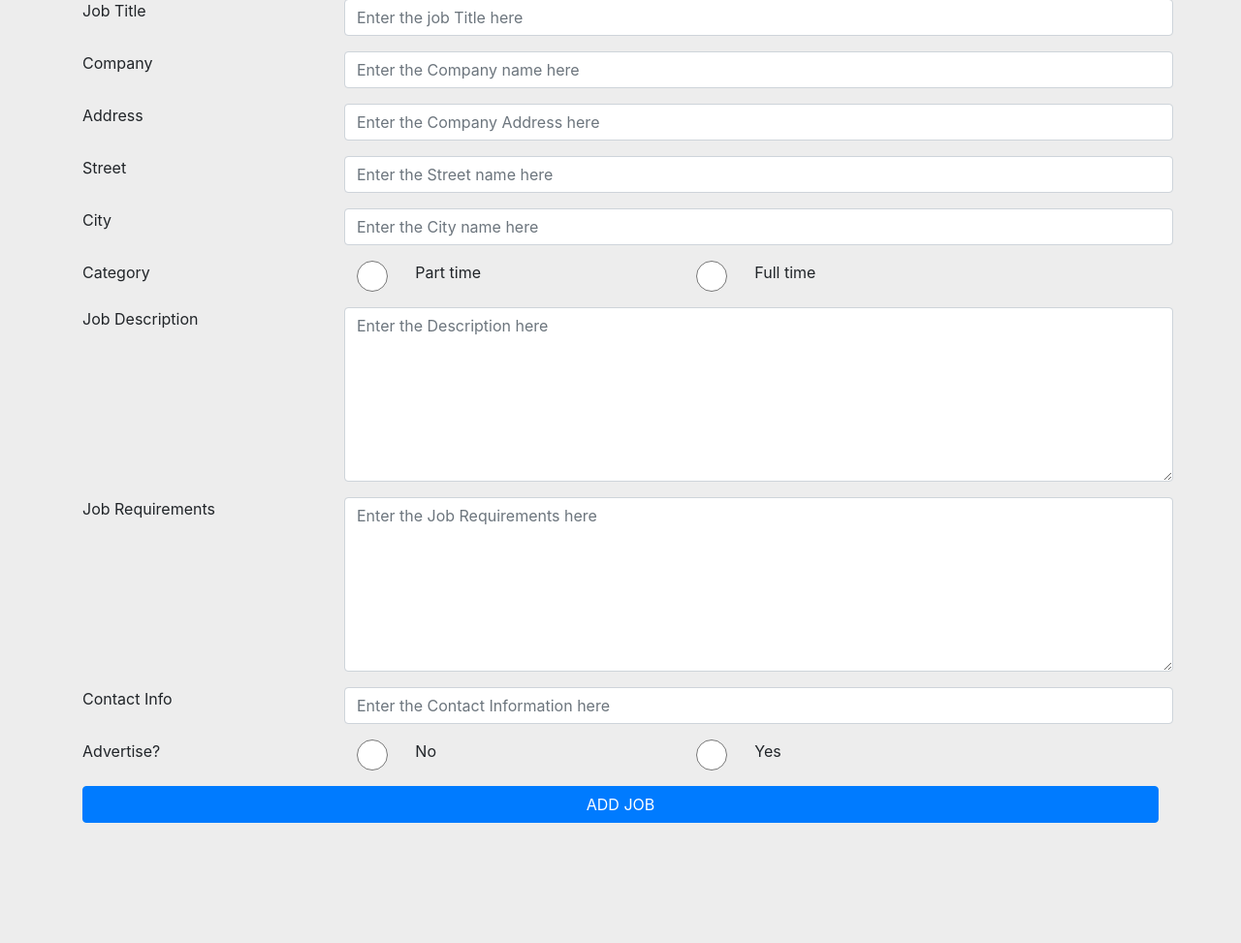
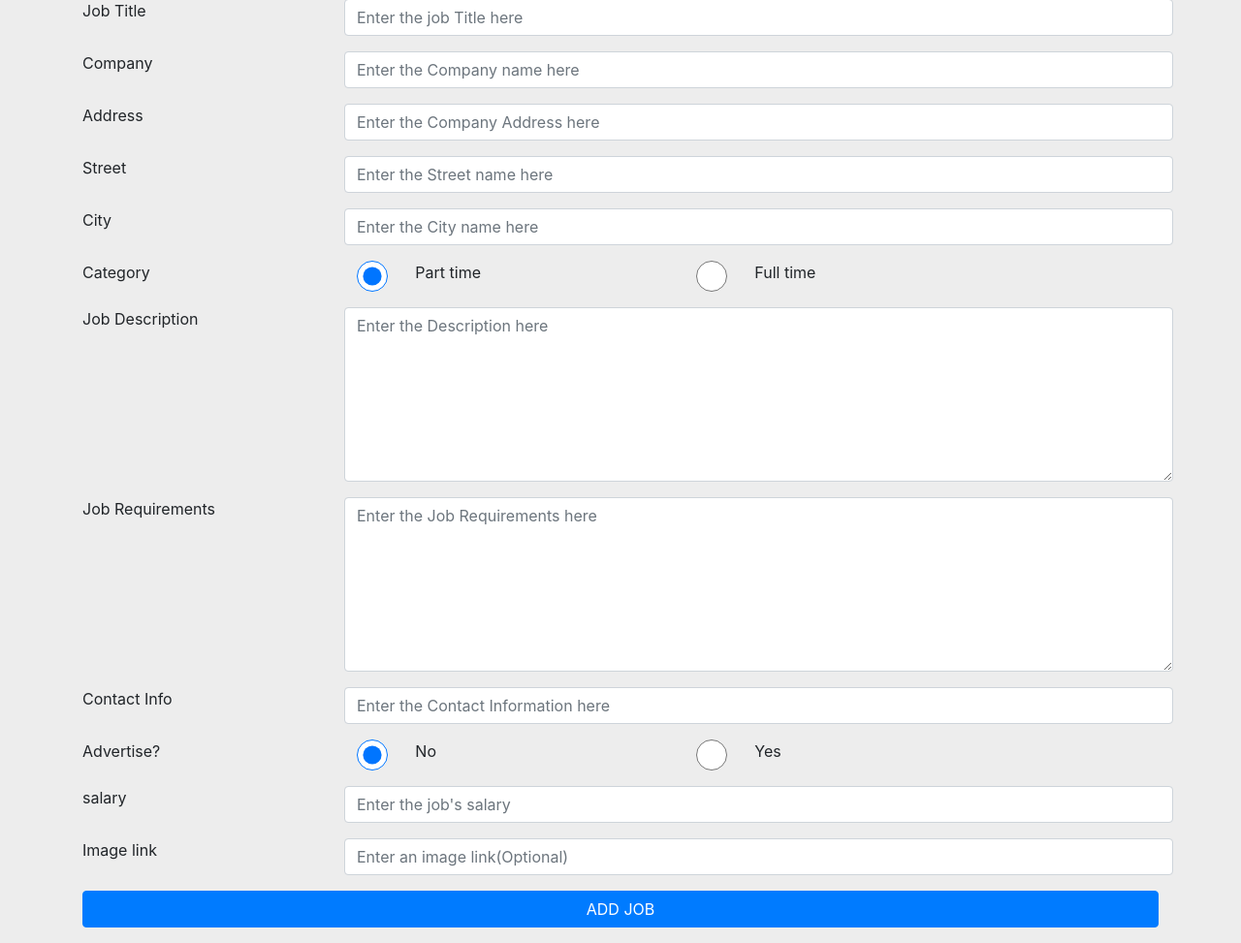
Before and after one commit to ttdlh/Job-Website, a PHP site: page /addjob.php in a window 1280 px wide. Shown: the part 73-1046 px from the top of the page at 97% size. Before the commit the page ends 922 px from the top, so only its background shows below. Run offline with PHP 8.4, Linux system fonts and the light colour scheme; a user stored in the database is signed in.

Commit message:
preReady

```diff
--- a/addjob.php
+++ b/addjob.php
@@ -1,3 +1,77 @@
+<?php
+  session_start();
+
+  if(!(isset($_SESSION['username']))){
+    header('Location: index.php');
+  }
+  $_POST['insertERR']= 0;
+  $iError= '';
+  $title= '';
+  $company= '';
+  $address= '';
+  $street= '';
+  $city= '';
+  $desc= '';
+  $requirements= '';
+  $contact= '';
+  $salary= '';
+  $image= '';
+
+  if(isset($_POST['add'])){
+    if($_POST['job_title'] != ''){
+      if($_POST['company'] != ''){
+        if($_POST['address'] != ''){
+          if($_POST['street'] != ''){
+            if($_POST['city'] != ''){
+              if($_POST['contact'] != ''){
+                if(is_numeric($_POST['salary'])){
+                  require_once("php/database_connection.php");
+
+                  $query= 'insert into job_offer(job_title, company, category, address, street, city, job_description,
+                   job_requirements, salary, contact_info, image, type, username)
+                    VALUES("'. $_POST['job_title'] .'", "'. $_POST['company'] .'", '. $_POST['category'] .',
+                     "'. $_POST['address'] .'", "'. $_POST['street'] .'", "'. $_POST['city'] .'",
+                      "'. $_POST['description'] .'", "'. $_POST['requirements'] .'", '. $_POST['salary'] .',
+                       "'. $_POST['contact'] .'", "'. $_POST['image'] .'", '. $_POST['type'] .', "'. $_SESSION['username'] .'")';
+                  mysqli_query($dbc, $query);
+                  echo mysqli_error($dbc);
+                  header('Location: .');
+                }else{
+                  $iError= "Please enter the job's salary";
+                }
+              }else{
+                $iError= 'Please Enter some contact information';
+              }
+            }else{
+              $iError= 'Please enter the city name';
+            }
+          }else{
+            $iError= 'Please Enter the Street';
+          }
+        }else{
+          $iError= 'Please Enter the address';
+        }
+      }else{
+        $iError= 'Please enter the company name';
+      }
+    }else{
+      $iError= 'Please enter a job Title';
+    }
+    $_POST['insertERR']= 1;
+
+    $title= $_POST['job_title'];
+    $company= $_POST['company'];
+    $address= $_POST['address'];
+    $street= $_POST['street'];
+    $city= $_POST['city'];
+    $desc= $_POST['description'];
+    $requirements= $_POST['requirements'];
+    $contact= $_POST['contact'];
+    $salary= $_POST['salary'];
+    $image= $_POST['image'];
+  }
+?>
+
 <!doctype html><!-- not done -->
 <html>
 <head>
@@ -9,41 +83,39 @@
 </head>
 <body class="addjob">
   <?php
-    session_start();
-    if(!(isset($_SESSION['username']))){
-      header('Location: index.php');
-    }
-
     require_once("html/nav.php");
   ?>
 
   <div class="addjob">
     <div class="container">
-      <form action="php/addjob.php" method="POST">
+      <form action="<?php echo htmlspecialchars($_SERVER['PHP_SELF']);?>" method="POST" enctype="multipart/form-data">
+        <div class="form-group row" id="inserterr" style="display: none; color: red;">
+          <label class="form-control-label col-12 text-center"><?php echo $iError; ?></label>
+        </div>
         <div class="form-group row">
           <label class="form-control-label col-3">Job Title</label>
-          <input class="form-control col-9" type="text" name="job_title" placeholder="Enter the job Title here">
+          <input class="form-control col-9" type="text" name="job_title" placeholder="Enter the job Title here" value='<?php echo $title; ?>'>
         </div>
         <div class="form-group row">
           <label class="form-control-label col-3">Company</label>
-          <input class="form-control col-9" type="text" name="company" placeholder="Enter the Company name here">
+          <input class="form-control col-9" type="text" name="company" placeholder="Enter the Company name here" value='<?php echo $company; ?>'>
         </div>
         <div class="form-group row">
           <label class="form-control-label col-3">Address</label>
-          <input class="form-control col-9" type="address" name="address" placeholder="Enter the Company Address here">
+          <input class="form-control col-9" type="address" name="address" placeholder="Enter the Company Address here" value='<?php echo $address; ?>'>
         </div>
         <div class="form-group row">
           <label class="form-control-label col-3">Street</label>
-          <input class="form-control col-9" type="text" name="street" placeholder="Enter the Street name here">
+          <input class="form-control col-9" type="text" name="street" placeholder="Enter the Street name here" value='<?php echo $street; ?>'>
         </div>
         <div class="form-group row">
           <label class="form-control-label col-3">City</label>
-          <input class="form-control col-9" type="text" name="city" placeholder="Enter the City name here">
+          <input class="form-control col-9" type="text" name="city" placeholder="Enter the City name here" value='<?php echo $city; ?>'>
         </div>
         <div class="form-group row">
           <label class="form-control-label col-3">Category</label>
           <div class="fourm-group col-4 row">
-            <input class="form-control col-2" id="parttime" type="radio" name="category" value="0"><!-- Part time-->
+            <input class="form-control col-2" id="parttime" type="radio" name="category" value="0" checked="checked"><!-- Part time-->
             <label class="form0control-label col-10" for"parttime">Part time</lablel>
           </div>
           <div class="fourm-group col-4 row">
@@ -53,32 +125,35 @@
         </div>
         <div class="form-group row">
           <label class="form-control-label col-3">Job Description</label>
-          <textarea class="form-control col-9 desc" type="text" name="description" placeholder="Enter the Description here"></textarea>
+          <textarea class="form-control col-9 desc" type="text" name="description" placeholder="Enter the Description here" <?php echo $desc; ?>></textarea>
         </div>
         <div class="form-group row">
           <label class="form-control-label col-3">Job Requirements</label>
-          <textarea class="form-control col-9" type="text" name="requirements" placeholder="Enter the Job Requirements here"></textarea>
+          <textarea class="form-control col-9" type="text" name="requirements" placeholder="Enter the Job Requirements here" <?php echo $requirements; ?>></textarea>
         </div>
         <div class="form-group row">
           <label class="form-control-label col-3">Contact Info</label>
-          <input class="form-control col-9" type="text" name="contact" placeholder="Enter the Contact Information here">
+          <input class="form-control col-9" type="text" name="contact" placeholder="Enter the Contact Information here" value=<?php echo $contact; ?>>
         </div>
         <div class="form-group row">
           <label class="form-control-label col-3">Advertise?</label>
           <div class="fourm-group col-4 row">
-            <input class="form-control col-2" id="notsponsored" type="radio" name="category" value="0"><!-- Not sponsored -->
+            <input class="form-control col-2" id="notsponsored" type="radio" name="type" value="0" checked=checked><!-- Not sponsored -->
             <label class="form0control-label col-10" for"notsponsored">No</lablel>
           </div>
           <div class="fourm-group col-4 row">
-            <input class="form-control col-2" id="sponsored" type="radio" name="category" value="1"><!-- Sponsored -->
+            <input class="form-control col-2" id="sponsored" type="radio" name="type" value="1"><!-- Sponsored -->
             <label class="form-control-label col-10" for"sponsored">Yes</lablel>
           </div>
         </div>
-        <!-- PLACE IMAGE Entry here -->
-        <!--<div class="form-group row">
-          <label class="form-control-label col-3"></label>
-          <input class="form-control col-9" type="" name="" placeholder="Enter the $ here">
-        </div> -->
+        <div class="form-group row">
+          <label class="form-control-label col-3">salary</label>
+          <input class="form-control col-9" type="text" name="salary" placeholder="Enter the job's salary" value='<?php echo $salary; ?>'>
+        </div>
+        <div class="form-group row">
+          <label class="form-control-label col-3">Image link</label>
+          <input class="form-control col" type="text" name="image" placeholder="Enter an image link(Optional)"value='<?php echo $image; ?>'>
+        </div>
           <button class="btn btn-primary btn-block" type="submit" name="add">ADD JOB</button>
       </form><!-- form -->
     </div><!-- .container -->
@@ -88,5 +163,11 @@
   <script src="https://cdnjs.cloudflare.com/ajax/libs/popper.js/1.14.3/umd/popper.min.js"></script>
   <script src="js/tether.min.js"></script>
   <script src="js/bootstrap.min.js"></script>
+  <script>
+  var inserterror=<?php echo $_POST['insertERR'];?>;
+  if(inserterror){
+    document.getElementById("inserterr").style.display= "inline";
+  }
+  </script>
 </body>
 </html>
--- a/announcements.php
+++ b/announcements.php
@@ -23,11 +23,12 @@
           #List the jobs
           $query= 'select * from job_offer where username="' . $_SESSION['username'] . '" order by post_date desc'  ;
           $adv=0;//not Advertised
+          $my= 1;
           require("php/list_jobs.php");
         ?>
       </ul>
     </div>
-  </section>
+  </section><!-- section#myannouncements -->
   <!-- Javascript -->
   <script src="https://ajax.googleapis.com/ajax/libs/jquery/3.3.1/jquery.min.js"></script>
   <script src="https://cdnjs.cloudflare.com/ajax/libs/popper.js/1.14.3/umd/popper.min.js"></script>
--- a/css/style.css
+++ b/css/style.css
@@ -42,4 +42,7 @@ nav {
 textarea {
   height: 180px; }
 
+section#myannouncements .btn {
+  margin: 0px 4px; }
+
 /*# sourceMappingURL=style.css.map */
--- a/index.php
+++ b/index.php
@@ -22,6 +22,7 @@
           #List the top 6 sponsored jobs
           $query= "select * from job_offer where type = 1 order by post_date desc limit 6 ";
           $adv=1;//Advertised
+          $my=0;
           require("php/list_jobs.php");
         ?>
       </ul>
--- a/js/main.js
+++ b/js/main.js
@@ -1,8 +1,7 @@
-if(loginerr){
+if(loginerror){
   $('#login').modal('show');
   document.getElementById("loginerr").style.display= "inline";
-}
-if(signuperr){
+}else if(signuperror){
   $('#signup').modal('show');
   document.getElementById("signuperr").style.display= "inline";
 }
--- a/php/list_jobs.php
+++ b/php/list_jobs.php
@@ -6,12 +6,16 @@
     echo '<li class="list-group-item">';
     echo '<form method="GET" action="details.php">';
     echo '<input type="hidden" name="id" value="' . $row['id'] . '">';
-    if(0)#$row['image'] == '')             #place a ! or (a not) before $row
+    if(!($row['image'] == ''))             #place a ! or (a not) before $row
       echo '<img class="responsive-img" src="' . $row['image'] .'">';
     else
       echo '<img class="responsive-img" src="img/job.png">';
     echo '<h5>' . $row['job_title'] . '</h5>';
     echo '<button class="btn btn-primary float-right" type="submit">Details</button>';
+    if($my == 1){
+      echo '<button class="btn btn-primary float-right" type="submit" name="delete">Delete</button>';
+      echo '<button class="btn btn-primary float-right" type="submit" name="update">Edit</button>';
+    }
     echo '</form><!-- form -->';
     echo '<p>' . $row['job_description'];
     if($adv){
--- a/scss/layout.scss
+++ b/scss/layout.scss
@@ -5,3 +5,4 @@
 @import "partials/_nav";
 @import "partials/_home";
 @import "partials/_addjob";
+@import "partials/_announcements";
--- /dev/null
+++ b/scss/partials/_announcements.scss
@@ -0,0 +1,5 @@
+section#myannouncements{
+  .btn{
+    margin: 0px 4px;
+  }
+}
```
Also changed, not shown: html/login.php (+4 -4 lines), html/signup.php (+24 -11 lines), php/login.php (deleted, +0 -22 lines), php/signup.php (deleted, +0 -43 lines), details.php (line endings or trailing spaces), 1 other file.
